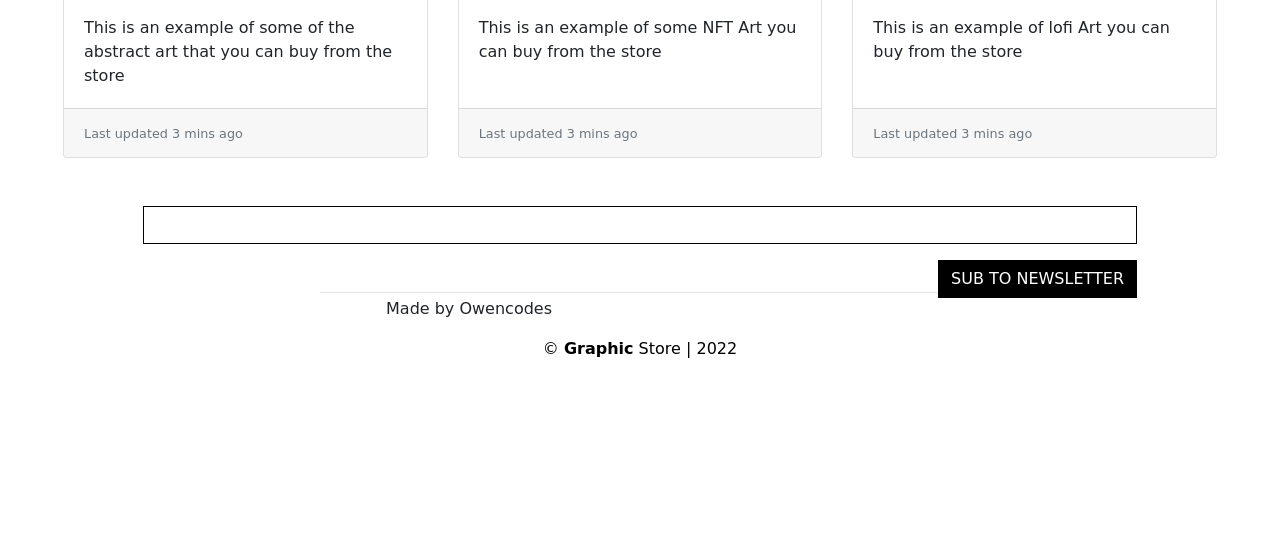
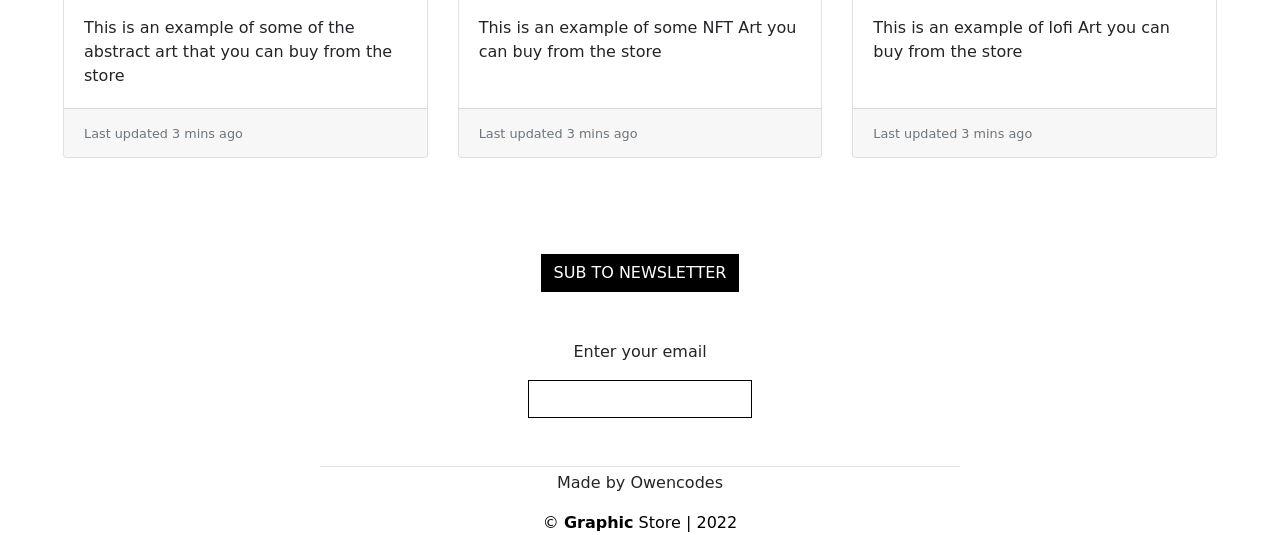
Before and after one commit to Code-Institute-Submissions/p5-graphicstore, a Django app: page / in a window 1280 px wide. Shown: the part 1394-1929 px from the top of the page. Before the commit the page ends 1752 px from the top, so only its background shows below. Run offline with Django 3.2, Linux system fonts and the light colour scheme; some libraries are stand-ins or nearby versions.

Commit message:
fixed style for newsletter with boostrap styles

```diff
--- a/home/templates/home/index.html
+++ b/home/templates/home/index.html
@@ -70,10 +70,13 @@
           </div>
         </div>
       </div>
-      <form class="mt-3 container" action="{% url 'subscribe' %}" method="POST" id="subscribe-update-form">
+      <form class="mt-3 container my-5 px-5 w-25" action="{% url 'subscribe' %}" method="POST" id="profile-update-form">
+        <div class="d-flex justify-content-center py-5">
+          <button class="btn btn-black rounded-0 text-uppercase float-right">Sub to Newsletter</button>
+        </div>
+        <p class="text-center">Enter your email</p>
         {% csrf_token %}
         {{ form|crispy }}
-        <button class="btn btn-black rounded-0 text-uppercase float-right">Sub to Newsletter</button>
       </form>
 {% endblock %}
 
```
